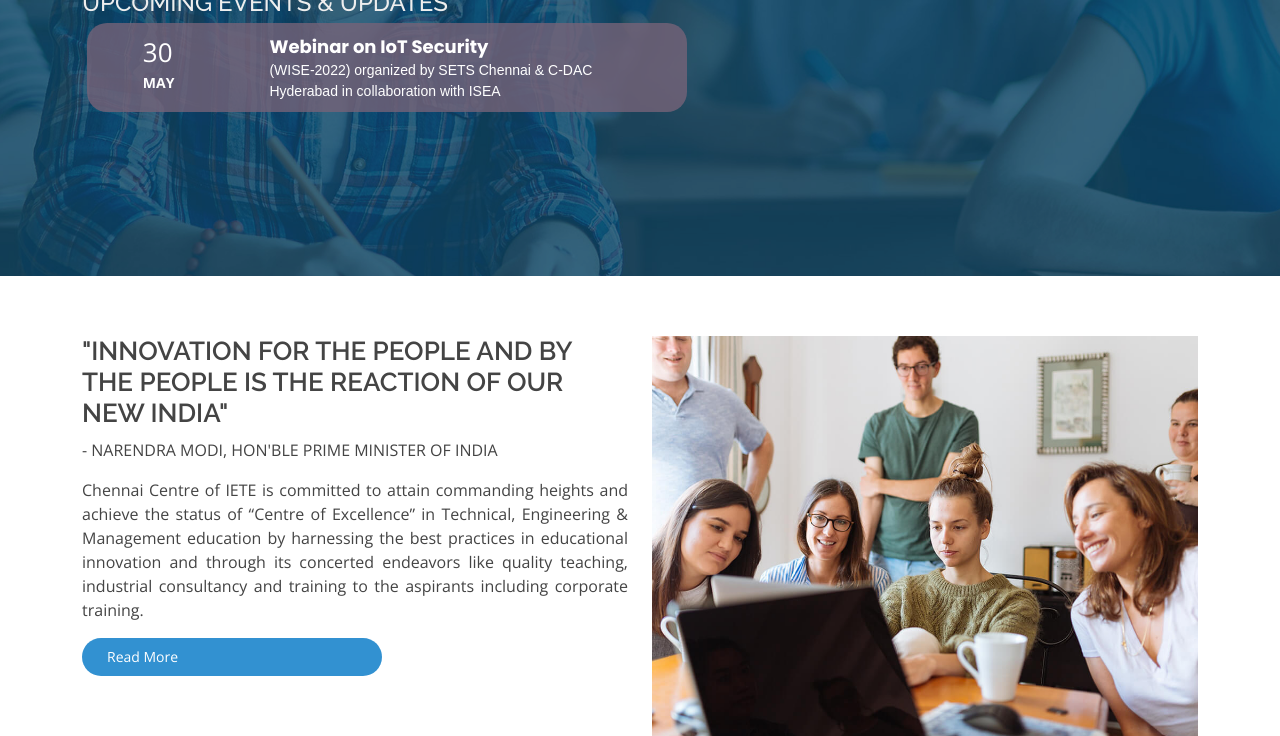
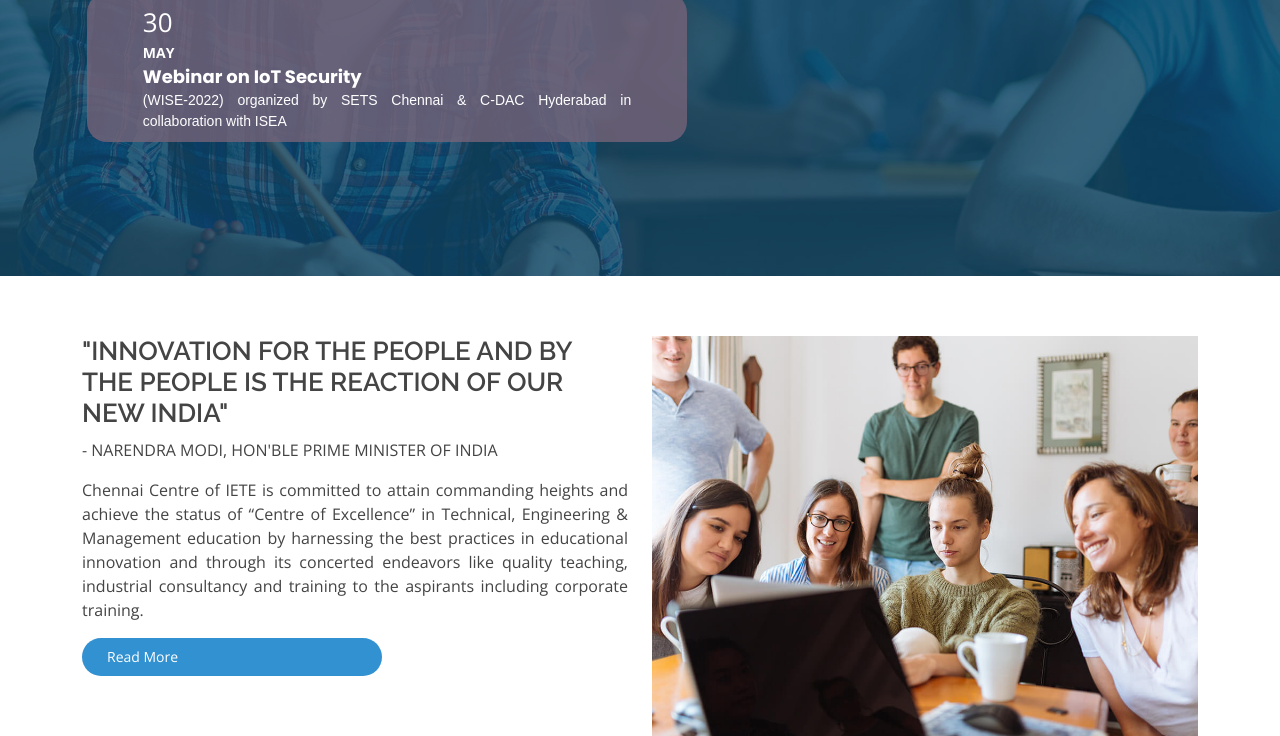
Before and after one commit to Ranga-nathan-C/IETE, a plain HTML site: page index.html in a window 1280 px wide. Shown: the part 364-1100 px from the top of the page. Drawn offline with nearby package versions, Linux system fonts and the light colour scheme.

Commit message:
Update style.css

```diff
--- a/assets/css/style.css
+++ b/assets/css/style.css
@@ -156,6 +156,9 @@ h6 {
   padding: 10px 5%;
   margin: 5px;
   width: 600px;
+  text-align: justify;
+  display: flex;
+  flex-wrap: wrap;
 }
 
 #hero .event-date-container {
```
